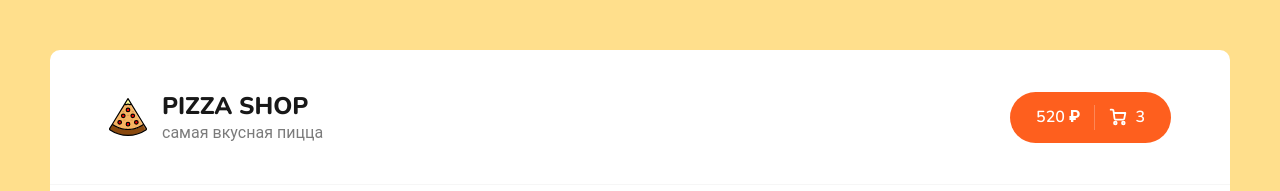
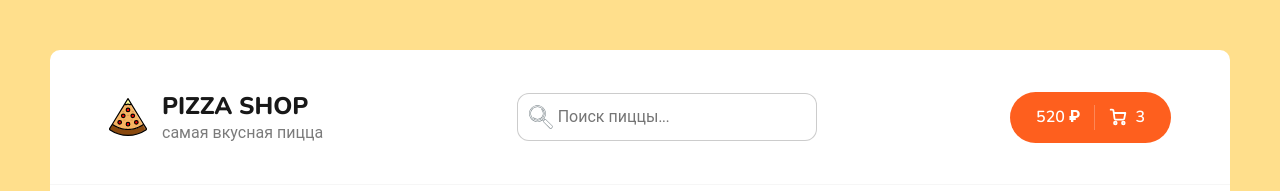
Before and after one commit to lisichkin1/pizza, a React (Create React App) app: page / in a window 1280 px wide. Shown: the top 191 px of the page. Built offline with nearby package versions, Linux system fonts and the light colour scheme; no server answers.

Commit message:
feat:add component search

```diff
--- a/src/components/Header/index.jsx
+++ b/src/components/Header/index.jsx
@@ -1,7 +1,7 @@
 import { Link } from 'react-router-dom';
 import logoSvg from '../../assets/img/pizza-logo.svg';
 import styles from './Header.module.scss';
-
+import Search from '../Search';
 function Header() {
   return (
     <header className={styles.header}>
@@ -15,6 +15,7 @@
             </div>
           </div>
         </Link>
+        <Search />
         <div className={styles.header__cart}>
           <Link to="cart" className="button button--cart">
             <span>520 ₽</span>
--- /dev/null
+++ b/src/components/Search/Search.module.scss
@@ -0,0 +1,24 @@
+.input {
+  border: 1px solid rgba(0, 0, 0, 0.2);
+  padding: 12px 20px;
+  padding-left: 40px;
+  width: 300px;
+  border-radius: 12px;
+  font-size: 16px;
+  transition: all 0.2s ease-in;
+  &:focus {
+    border: 1px solid rgba(0, 0, 0, 0.4);
+    width: 400px;
+  }
+}
+.root {
+  position: relative;
+}
+.icon {
+  width: 28px;
+  height: 28px;
+  opacity: 0.8;
+  position: absolute;
+  top: 10px;
+  left: 10px;
+}
--- /dev/null
+++ b/src/components/Search/index.jsx
@@ -0,0 +1,39 @@
+import React from 'react';
+import styles from './Search.module.scss';
+function Search() {
+  return (
+    <div className={styles.root}>
+      <svg
+        className={styles.icon}
+        enable-background="new 0 0 64 64"
+        height="64px"
+        id="Icons"
+        version="1.1"
+        viewBox="0 0 64 64"
+        width="64px"
+        xmlns="http://www.w3.org/2000/svg">
+        <g id="search">
+          <g>
+            <path
+              d="M58,52L44,38c-0.583-0.583-1.292-0.875-2-0.875c-0.253,0-0.503,0.051-0.75,0.125l-1.979-1.979    C41.604,32.116,43,28.227,43,24c0-10.495-8.505-19-19-19S5,13.505,5,24s8.505,19,19,19c4.226,0,8.116-1.396,11.271-3.729    l1.979,1.979C36.968,42.189,37.209,43.209,38,44l14,14c0.583,0.583,1.292,0.875,2,0.875s1.417-0.292,2-0.875l2-2    C59.166,54.834,59.166,53.166,58,52z M24,42c-9.925,0-18-8.075-18-18S14.075,6,24,6s18,8.075,18,18S33.925,42,24,42z     M37.733,40.319l-1.653-1.653c0.942-0.777,1.809-1.644,2.586-2.586l1.653,1.653C40.211,37.817,40.102,37.898,40,38l-2,2    C37.898,40.102,37.817,40.211,37.733,40.319z M57.293,55.293l-2,2c-0.38,0.381-0.828,0.582-1.293,0.582s-0.913-0.201-1.293-0.582    l-14-14c-0.773-0.773-0.773-1.813,0-2.586l2-2c0.38-0.381,0.828-0.582,1.293-0.582s0.913,0.201,1.293,0.582l14,14    C58.066,53.48,58.066,54.52,57.293,55.293z"
+              fill="#37474F"
+            />
+            <path
+              d="M33.546,14.454c-0.195-0.195-0.512-0.195-0.707,0s-0.195,0.512,0,0.707    c2.361,2.361,3.662,5.501,3.661,8.841c-0.001,3.339-1.301,6.477-3.661,8.837c-4.874,4.873-12.803,4.873-17.678,0    c-0.195-0.195-0.512-0.195-0.707,0s-0.195,0.512,0,0.707c2.632,2.632,6.089,3.947,9.546,3.947s6.914-1.315,9.546-3.947    c2.549-2.549,3.953-5.938,3.954-9.544C37.5,20.396,36.097,17.004,33.546,14.454z"
+              fill="#37474F"
+            />
+            <g>
+              <path
+                d="M24,8C15.178,8,8,15.178,8,24s7.178,16,16,16s16-7.178,16-16S32.822,8,24,8z M24,39     c-8.284,0-15-6.716-15-15S15.716,9,24,9s15,6.716,15,15S32.284,39,24,39z"
+                fill="#37474F"
+              />
+            </g>
+          </g>
+        </g>
+      </svg>
+      <input className={styles.input} placeholder="Поиск пиццы..." />
+    </div>
+  );
+}
+
+export default Search;
```
